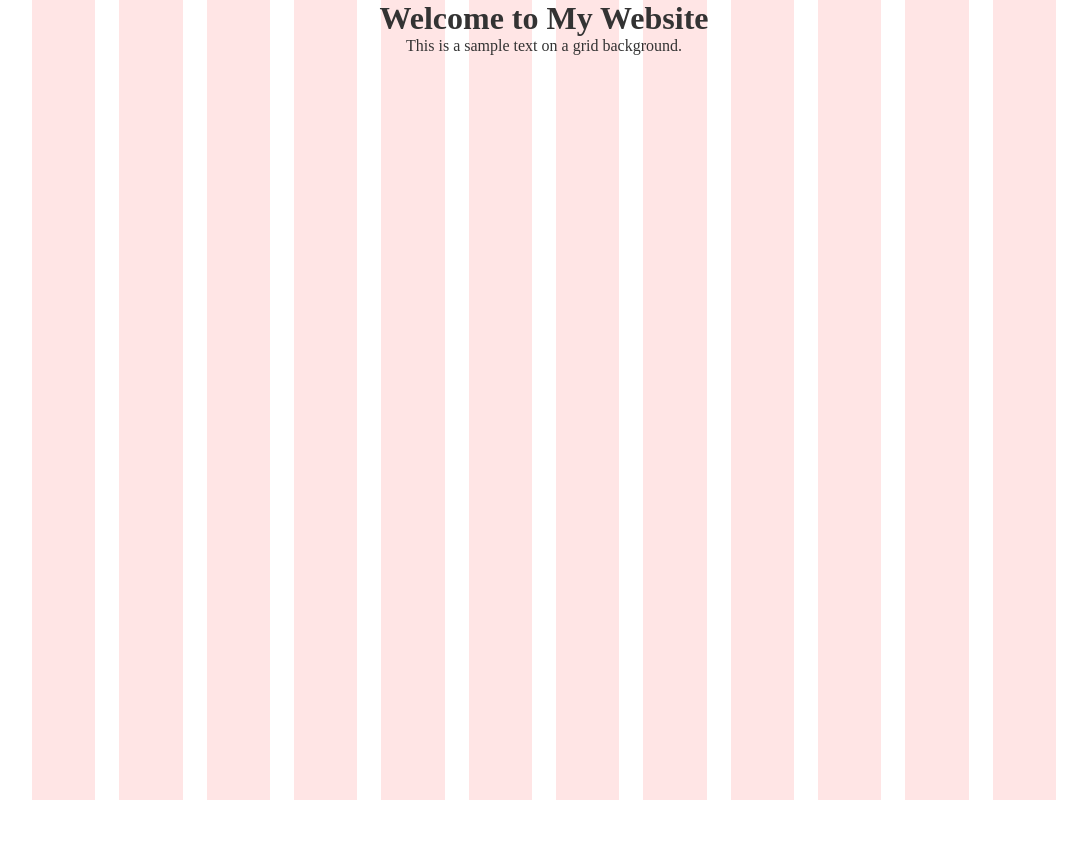
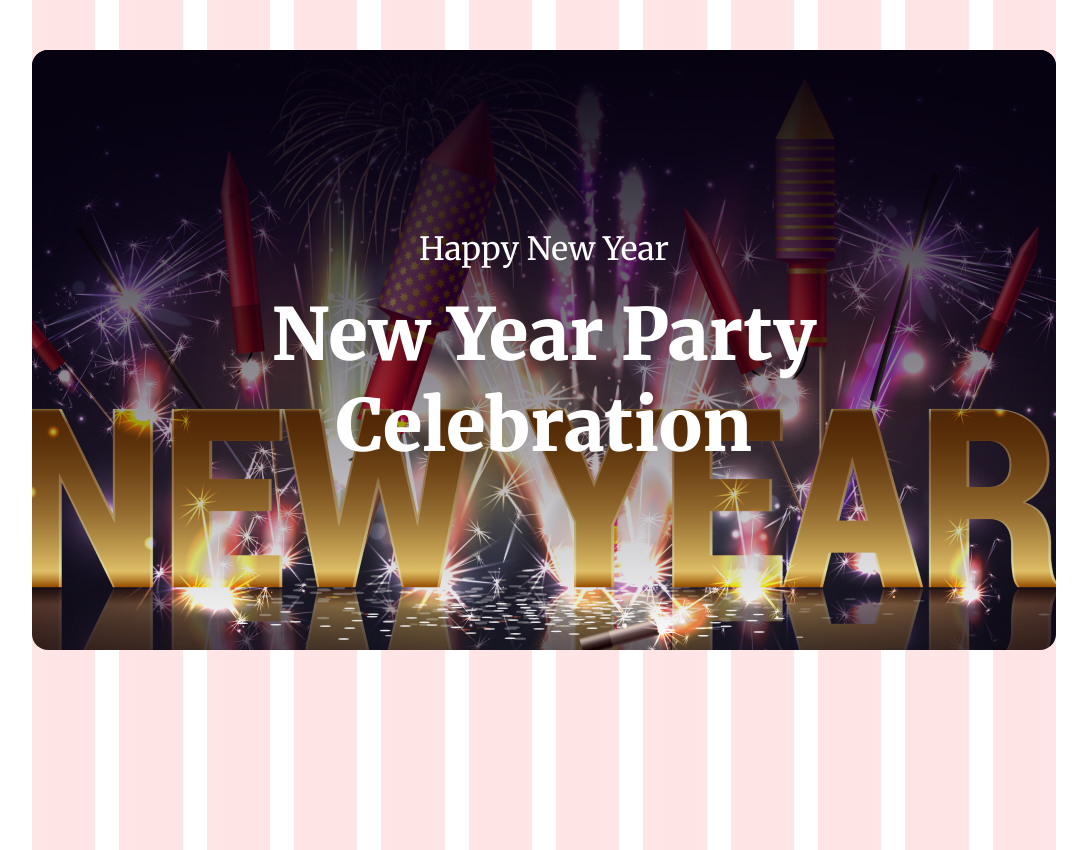
Before and after one commit to md-habib-rahman/new-year-landing-page, a plain HTML site: page index.html in a window 1280 px wide. Shown: the whole page, without its empty margins (96-1183 px from the left). Before the commit the page ends 800 px from the top, so only its background shows below. Drawn offline with Linux system fonts and the light colour scheme.

Commit message:
hero banner completed

```diff
--- a/index.css
+++ b/index.css
@@ -13,6 +13,7 @@ body {
   height: 100vh;
   background-color: #ffffff;
   position: relative;
+  padding-top: 50px;
 }
 
 body::before {
@@ -34,11 +35,56 @@ body::before {
   background-size: cover;
   pointer-events: none;
   z-index: -1;
+  /* padding-top: 50px; */
 }
 
-h1,
-p {
+header {
+  width: 80%;
+  margin: 0 10%;
+}
+
+.hero-banner {
+  width: 100%;
+  background-image: url("images/Banner\ Image.png");
+  background-position: center center;
+  background-size: cover;
+  height: 600px;
+  border-radius: 16px;
+
+  -webkit-border-radius: 16px;
+  -moz-border-radius: 16px;
+  -ms-border-radius: 16px;
+  -o-border-radius: 16px;
+}
+
+.banner-overlary {
+  border-radius: 16px;
+  background: rgb(7, 2, 17);
+  background: linear-gradient(
+    180deg,
+    rgba(7, 2, 17, 1) 0%,
+    rgba(7, 2, 17, 0) 100%
+  );
+  width: 100%;
+  height: 600px;
+  font-family: "Merriweather", serif;
+  color: #ffffff;
   text-align: center;
-  color: #333;
-  margin: 0;
+  display: flex;
+  justify-content: center;
+  align-items: center;
+  flex-direction: column;
+  /* padding: 0 200px 200px 0px; */
 }
+
+.banner-overlary h4 {
+  font-size: 32px;
+  font-weight: 400;
+}
+
+.banner-overlary h1 {
+	margin-top: 20px;
+  padding: 0 200px;
+  font-size: 72px;
+  font-weight: 900;
+}
--- a/index.html
+++ b/index.html
@@ -9,8 +9,17 @@
 </head>
 
 <body>
-	<h1>Welcome to My Website</h1>
-	<p>This is a sample text on a grid background.</p>
+	<header>
+		<section class="hero-section">
+			<div class="hero-banner">
+				<!-- <img src="./images/Banner Image.png" alt="" class="banner-image"> -->
+				<div class="banner-overlary">
+					<h4 class="banner-sub-title">Happy New Year</h4>
+					<h1 class="banner-title">New Year Party Celebration</h1>
+				</div>
+			</div>
+		</section>
+	</header>
 
 
 
```
